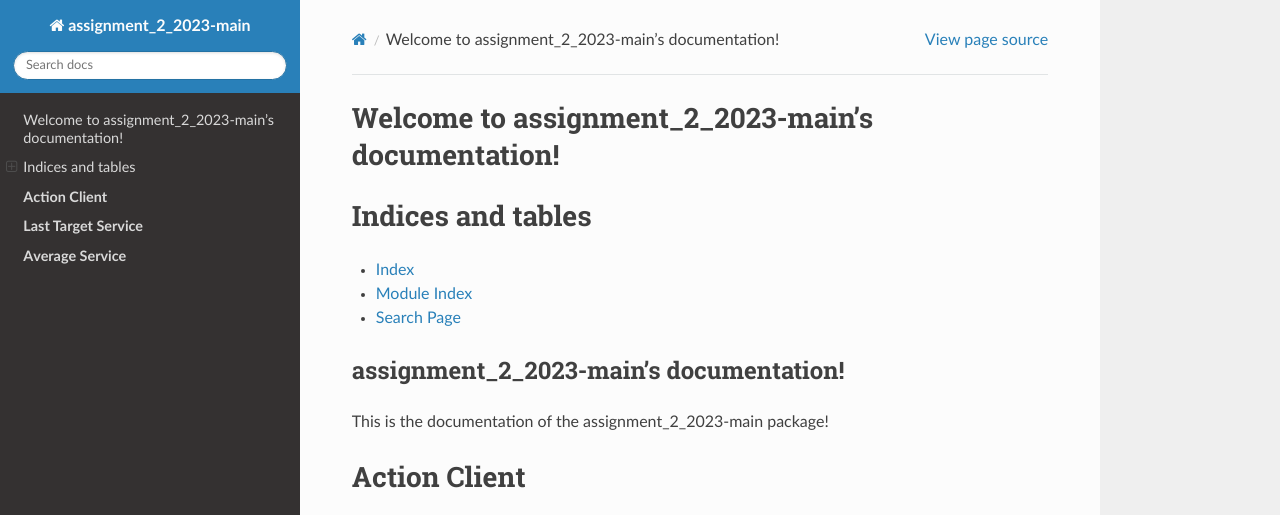
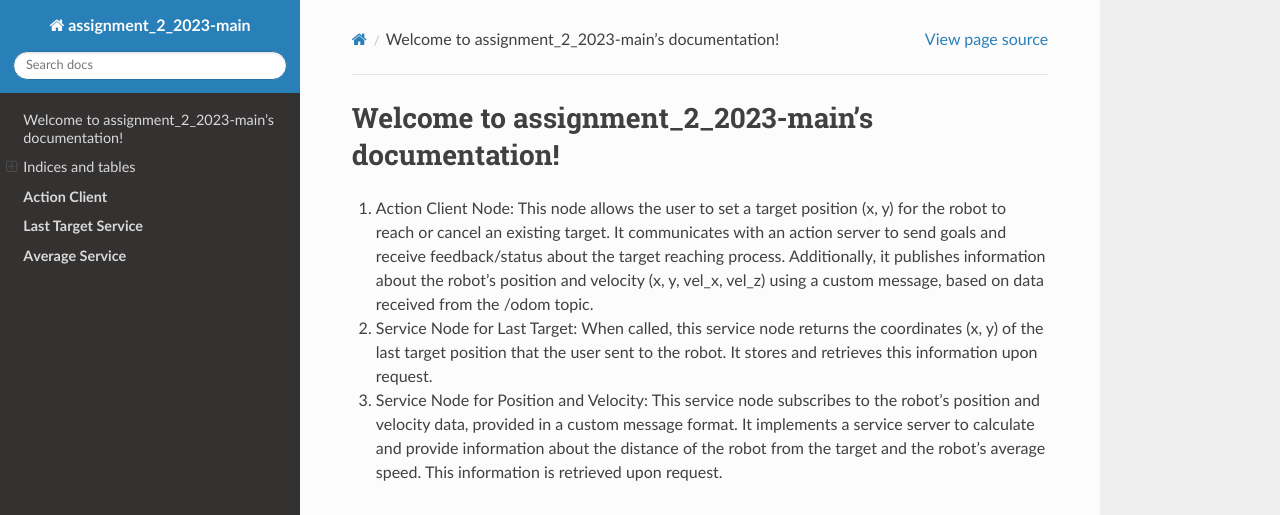
Before and after one commit to ALFA-PM/ResearchTrack1_Assignment2, a Sphinx documentation site: the page built from source/index.rst, in a window 1280 px wide and 900 px high, cut to the strip 0-515 px from the top of the window. Built offline with Sphinx 7.4.7 and the Read the Docs theme 2.0.0, drawn with Linux system fonts in a browser that asks for light colours.

Commit message:
Update index.rst

```diff
--- a/source/index.rst
+++ b/source/index.rst
@@ -5,6 +5,12 @@
 
 Welcome to assignment_2_2023-main's documentation!
 ====================================================
+
+1. Action Client Node: This node allows the user to set a target position (x, y) for the robot to reach or cancel an existing target. It communicates with an action server to send goals and receive feedback/status about the target reaching process. Additionally, it publishes information about the robot's position and velocity (x, y, vel_x, vel_z) using a custom message, based on data received from the /odom topic.
+
+2. Service Node for Last Target: When called, this service node returns the coordinates (x, y) of the last target position that the user sent to the robot. It stores and retrieves this information upon request.
+
+3. Service Node for Position and Velocity: This service node subscribes to the robot's position and velocity data, provided in a custom message format. It implements a service server to calculate and provide information about the distance of the robot from the target and the robot's average speed. This information is retrieved upon request.
 
 .. toctree::
    :maxdepth: 2
```
